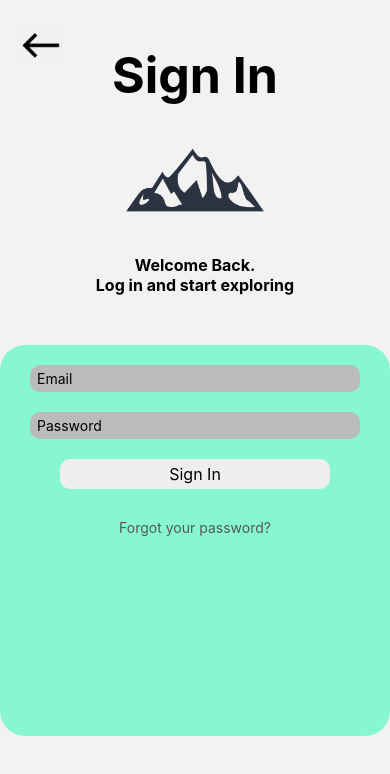
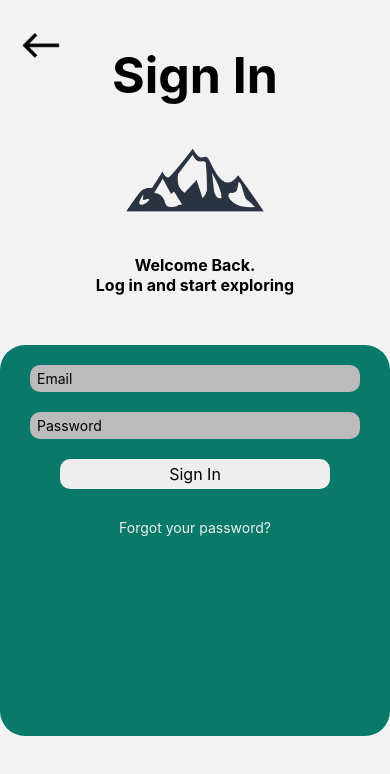
Before and after one commit to HaikalAkif/Geotrack, a React Native app: screen /signin in a window 390 px wide. Shown: the top 774 px of the page. Built offline with nearby package versions, Linux system fonts and the light colour scheme.

Commit message:
Small adjustment

```diff
--- a/screens/signin.tsx
+++ b/screens/signin.tsx
@@ -3,6 +3,7 @@ import React from 'react'
 import { SafeAreaView } from "react-native-safe-area-context";
 import { GeotrackerScreenParams } from '../types/ScreenRoutes';
 import { NativeStackScreenProps } from '@react-navigation/native-stack';
+import { useNavigation } from '@react-navigation/native'
 
 const windowWidth = Dimensions.get("window").width;
 const windowHeight = Dimensions.get("window").height;
@@ -39,6 +40,7 @@ const Signin = ({ navigation }: Params) => {
                     placeholder="Email"
                 />
                 <TextInput
+                    secureTextEntry={true}
                     style={styles.input}
                     placeholder="Password"
                 />
@@ -67,7 +69,7 @@ const styles = StyleSheet.create({
         paddingBottom: 50,
     },
     container2: {
-        backgroundColor: '#87F7D2',
+        backgroundColor: '#097969',
         paddingTop: 20,
         paddingBottom: 200,
         borderRadius: 25,
@@ -122,7 +124,7 @@ const styles = StyleSheet.create({
         alignSelf: 'center',
       },
       forgot: {
-        color: '#565656',
+        color: '#eee',
         alignSelf: 'center',
       }
 })
```
